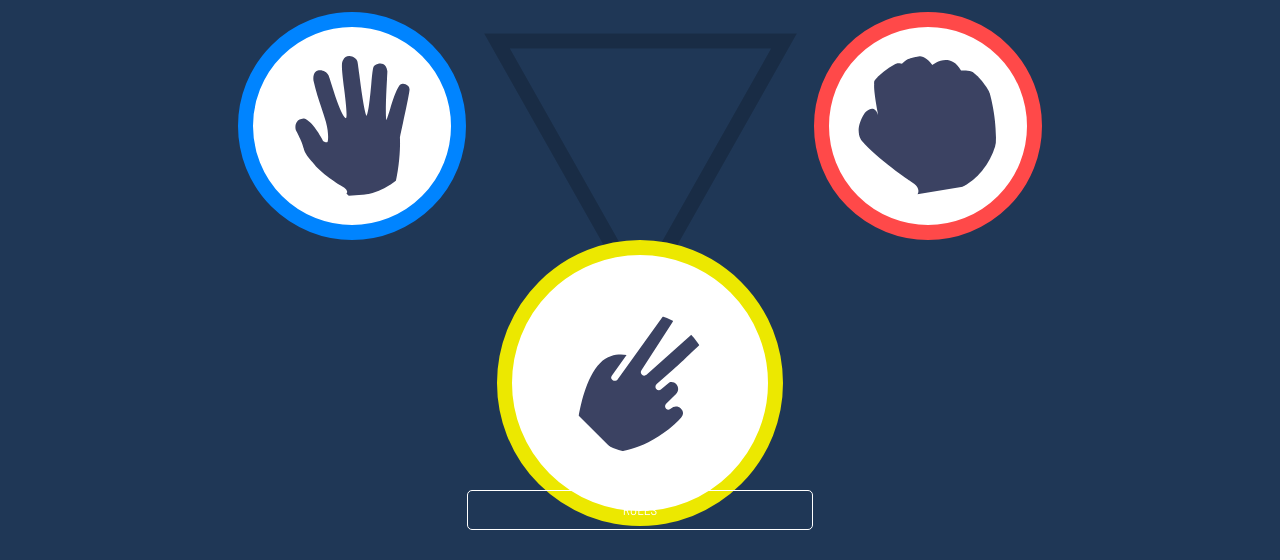
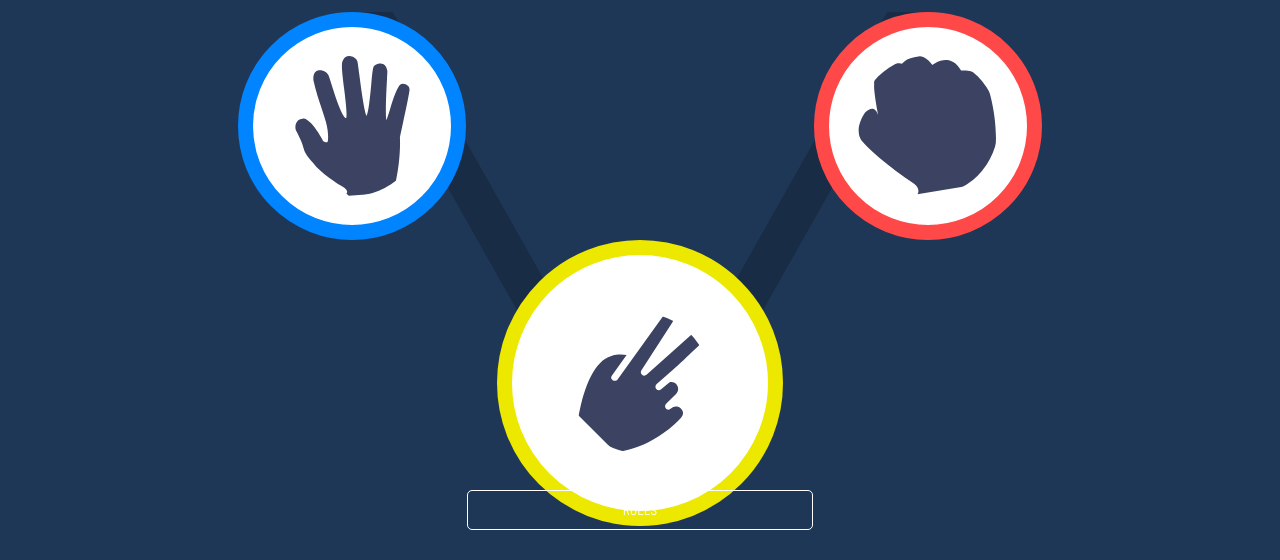
Before and after one commit to tjay1505/Rock-Paper-Scissor, a plain HTML site: page index.html in a window 1280 px wide. Shown: the part 240-800 px from the top of the page. Drawn offline with Linux system fonts and the light colour scheme.

Commit message:
day-16/task-1/status:complete/v1.1.0

```diff
--- a/sass/index.scss
+++ b/sass/index.scss
@@ -65,6 +65,8 @@ $bgc:hsl(214, 47%, 23%);
     background: url(../images/bg-triangle.svg);
     background-position: center;
     background-repeat: no-repeat;
+    background-size: 70%;
+    object-fit: contain;
     object-fit: cover;
     grid-template-rows: 1fr 1fr;
     grid-template-columns: 1fr 1fr;
```
Also changed, not shown: sass/index.css, 1 other file.
